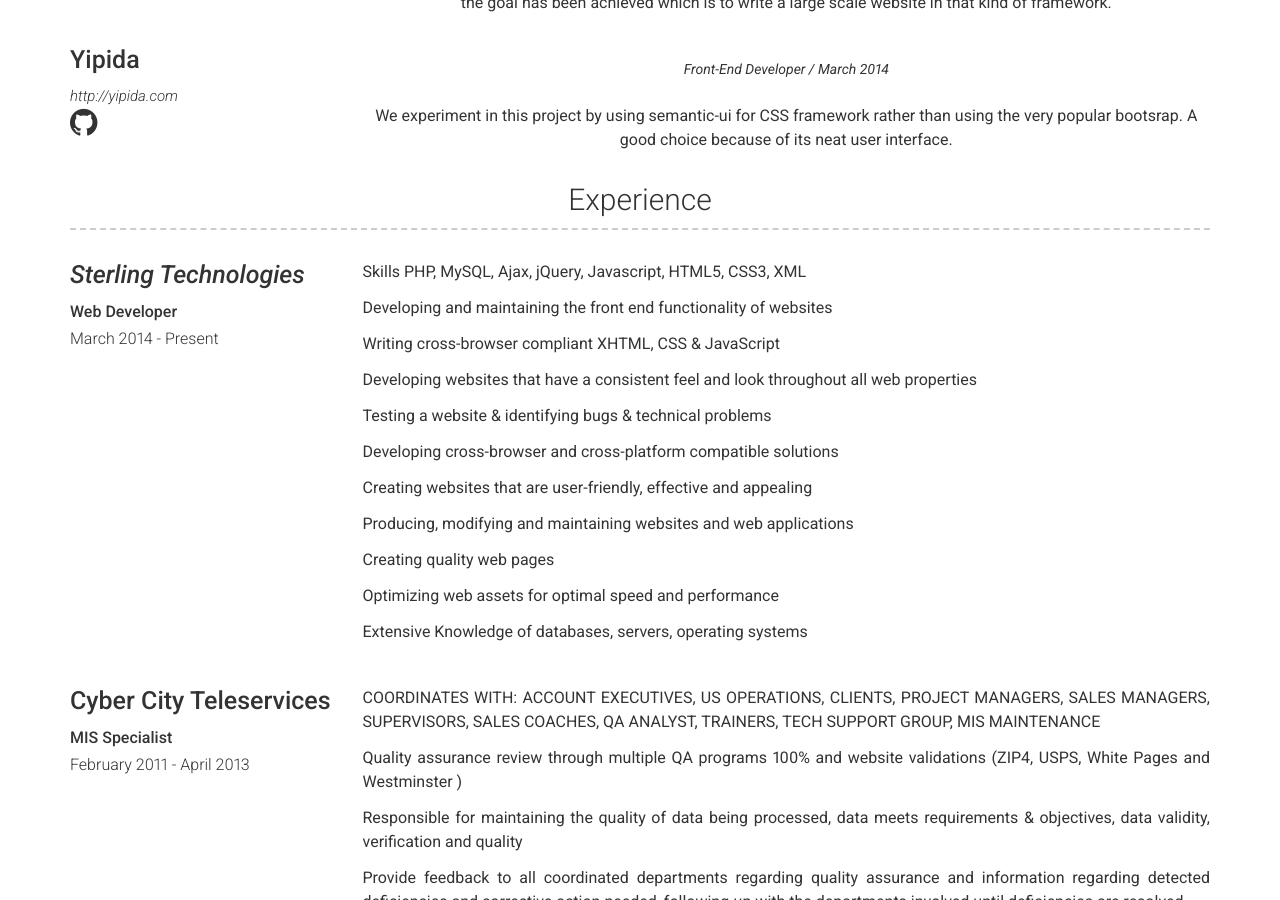
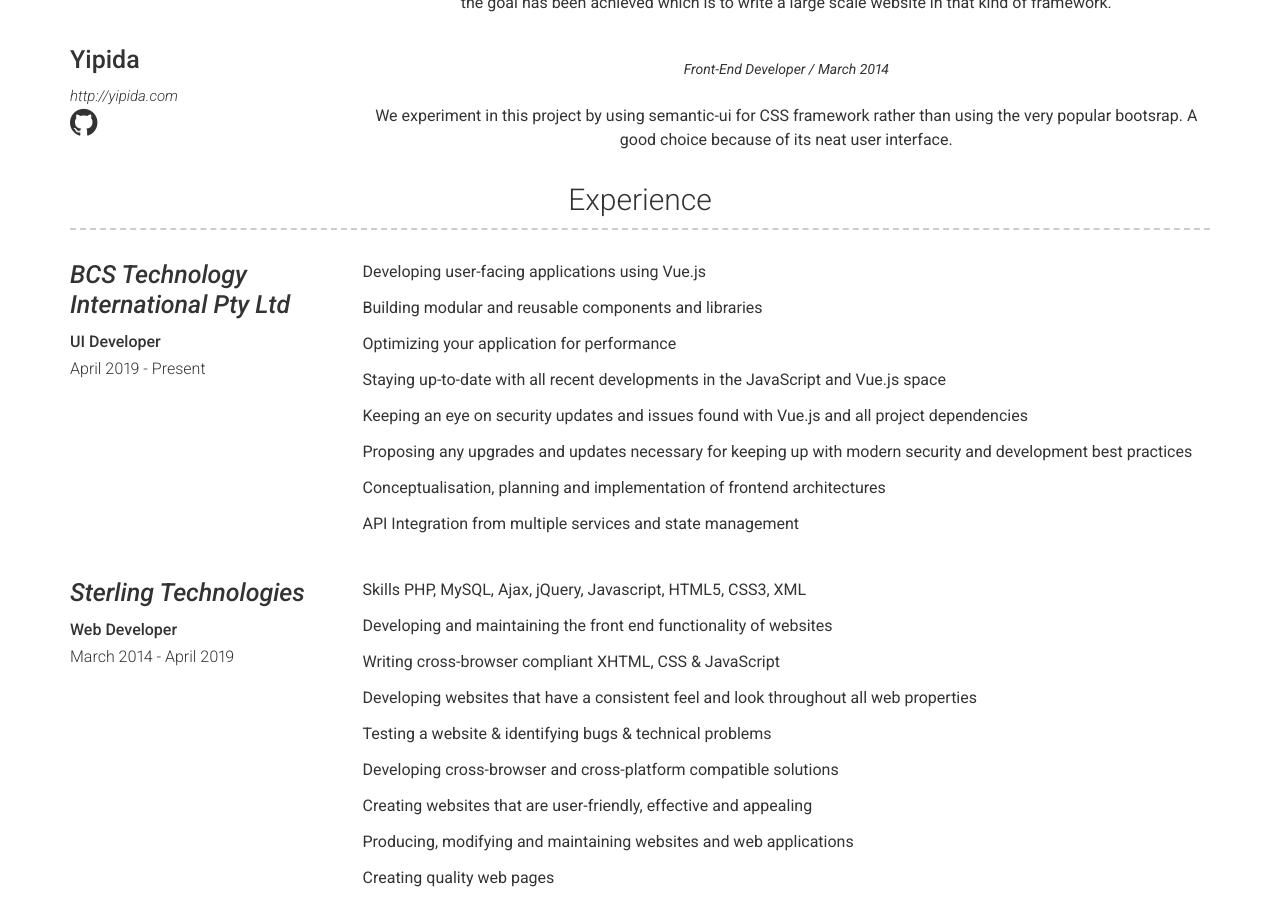
Before and after one commit to rujealfon/rujealfon.github.io, a Jekyll site: the page built from index.md, in a window 1280 px wide and 900 px high, scrolled down 1967 px. Built offline with Jekyll 4.4.1, drawn with Linux system fonts in a browser that asks for light colours.

Commit message:
Update experience.yml

```diff
--- a/_data/experience.yml
+++ b/_data/experience.yml
@@ -1,8 +1,29 @@
 # Experience template
+- company: BCS Technology International Pty Ltd
+  link: https://www.bcstechnology.com.au/
+  job_title: UI Developer
+  dates: April 2019 - Present
+  description: | # this will include new lines to allow paragraphs
+    Developing user-facing applications using Vue.js
+
+    Building modular and reusable components and libraries
+
+    Optimizing your application for performance
+
+    Staying up-to-date with all recent developments in the JavaScript and Vue.js space
+
+    Keeping an eye on security updates and issues found with Vue.js and all project dependencies
+
+    Proposing any upgrades and updates necessary for keeping up with modern security and development best practices
+
+    Conceptualisation, planning and implementation of frontend architectures
+
+    API Integration from multiple services and state management
+
 - company: Sterling Technologies
   link: https://sterlingtech.ph/
   job_title: Web Developer
-  dates: March 2014 - Present
+  dates: March 2014 - April 2019
   description: | # this will include new lines to allow paragraphs
     Skills PHP, MySQL, Ajax, jQuery, Javascript, HTML5, CSS3, XML
 
```
